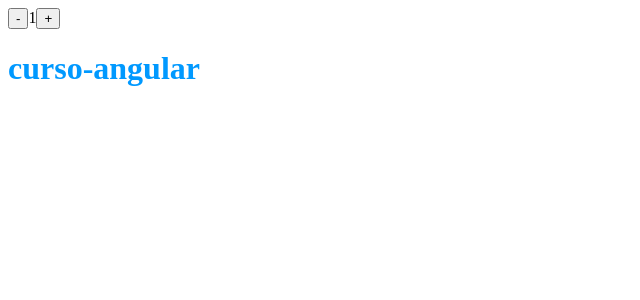
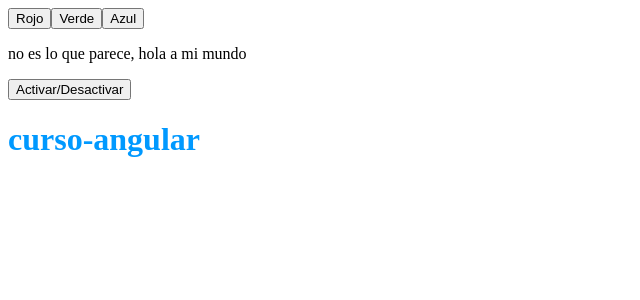
Before and after one commit to PacoChinchay/aprendiendo-angular, an Angular app: page / in a window 1280 px wide. Shown: the top 300 px of the page, without its empty margins (0-640 px from the left). Built offline with nearby package versions, Linux system fonts and the light colour scheme.

Commit message:
property binding

```diff
--- a/src/app/app.component.html
+++ b/src/app/app.component.html
@@ -1,2 +1,2 @@
-<app-contador></app-contador>
+<app-botones></app-botones>
 <h1>{{ title }}</h1>
--- a/src/app/app.module.ts
+++ b/src/app/app.module.ts
@@ -4,12 +4,14 @@ import { BrowserModule } from '@angular/platform-browser';
 import { AppRoutingModule } from './app-routing.module';
 import { AppComponent } from './app.component';
 import { ContadorComponent } from './contador/contador.component';
+import { BotonesComponent } from './botones/botones.component';
 
 
 @NgModule({
   declarations: [
     AppComponent,
     ContadorComponent,
+    BotonesComponent,
   ],
   imports: [
     BrowserModule,
--- /dev/null
+++ b/src/app/botones/botones.component.css
@@ -0,0 +1,16 @@
+.red {
+  color: green;
+}
+.green {
+  color: blue;
+}
+.blue {
+  color: red;
+}
+.disabled {
+  background-color: red;
+}
+
+.blanco {
+  color: white
+}
--- /dev/null
+++ b/src/app/botones/botones.component.html
@@ -0,0 +1,9 @@
+<div>
+  <button [class.disabled]="btn_disable" (click)="text_color = 'red'">Rojo</button>
+  <button [class]="{'disabled': btn_disable, 'blanco': btn_disable}" (click)="text_color = 'green'">Verde</button>
+  <button [class.disabled]="btn_disable" (click)="text_color = 'blue'">Azul</button>
+</div>
+
+<p [class]="text_color">no es lo que parece, {{ texto }}</p>
+
+<button (click)="btn_disable = !btn_disable">Activar/Desactivar</button>
--- /dev/null
+++ b/src/app/botones/botones.component.ts
@@ -0,0 +1,14 @@
+import { Component } from '@angular/core';
+
+@Component({
+  selector: 'app-botones',
+  templateUrl: './botones.component.html',
+  styleUrl: './botones.component.css'
+})
+export class BotonesComponent {
+  texto = 'hola a mi mundo'
+
+  text_color: string = ''
+
+  btn_disable: boolean = false
+}
```
Also changed, not shown: 1 other file (tests, documents, lock files or other folders).
